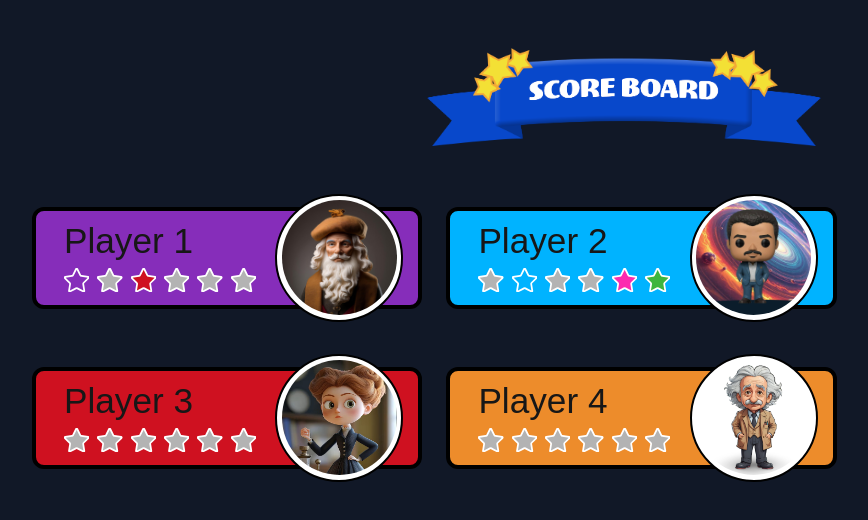
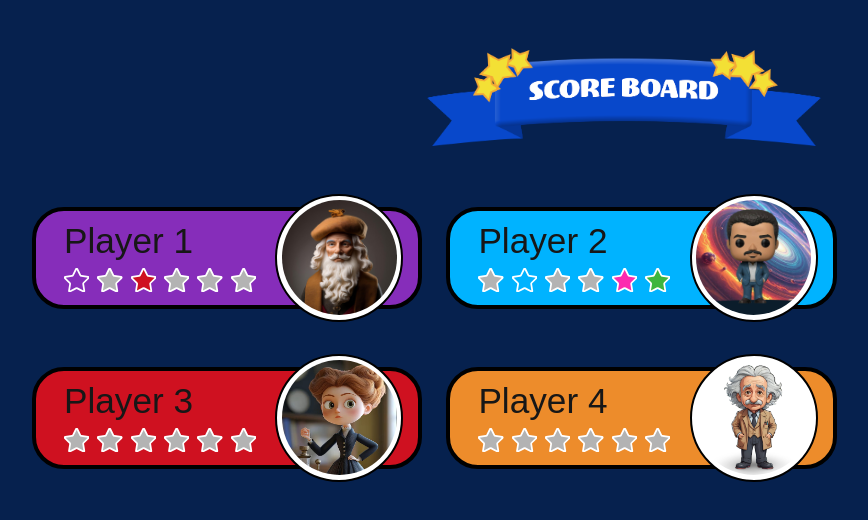
Before and after one commit to liftoffcreative-us/quiz_game, a Next.js app: page /score-board in a window 1280 px wide. Shown: the top 520 px of the page, without its empty margins (16-884 px from the left). Built offline with nearby package versions, Linux system fonts and the light colour scheme; a web font is replaced by a local one.

Commit message:
updated colors

```diff
--- a/app/layout.js
+++ b/app/layout.js
@@ -20,7 +20,7 @@ export default function RootLayout({ children }) {
   return (
     <html lang="en">
       <body
-        className='w-screen h-screen'
+        className='w-screen h-screen bg-game-bg'
       >
         {children}
       </body>
--- a/app/score-board/page.js
+++ b/app/score-board/page.js
@@ -140,7 +140,7 @@ export default function ScoreBoardPage() {
   ]
 
   return (
-    <div className="flex items-center justify-center w-screen h-screen bg-gray-900 ">
+    <div className="flex items-center justify-center w-screen h-screen bg-game-bg ">
       <div id="scoreBoard" className="w-full h-full  flex items-center justify-start p-12 flex-col flex-wrap gap-6">
         <Image src="/scoreBoardBanner.png" width={1045} height={260} alt="Score Board Banner" className="w-1/3 mb-4"/>
         <div id="players" className="w-full h-auto flex gap-6 flex-wrap">
@@ -148,7 +148,7 @@ export default function ScoreBoardPage() {
 
             return(
             <div key={index} id="playerCard" className="flex w-[30.5vw] h-[10vw] mt-2 items-center">
-            <div style={{backgroundColor: player.color}}className="static  w-[30.5vw] h-[8vw] rounded-xl border-4 border-black"></div>
+            <div style={{backgroundColor: player.color}} className="static  w-[30.5vw] h-[8vw] rounded-[2rem] border-4 border-black"></div>
             <div className="absolute  ml-8 flex flex-col">
             <div className={`${playerFont.className} text-[2.2em] justify-self-start -mt-2 `}>{player.name}</div>
             <div id="stars" className="flex w-[15vw] gap-2">
--- a/tailwind.config.mjs
+++ b/tailwind.config.mjs
@@ -18,6 +18,7 @@ export default {
         'game-blue': '#00b3ff',
         'game-green': '#3eb53e',
         'game-purple': '#862dba',
+        'game-bg': '#06214e',
       },
       backgroundImage: {
         'question-bg': "url('../app/images/harry-potter.jpg')",
```
